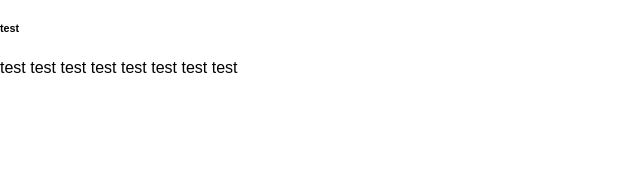
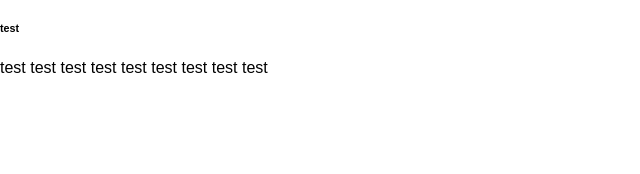
Before and after one commit to yromanchak/js-calculator-ui, a website built with webpack: page src/index.html in a window 1280 px wide. Shown: the part 229-403 px from the top of the page, 0-640 px from the left. Built offline with nearby package versions, Linux system fonts and the light colour scheme.

Commit message:
h16 added

```diff
--- a/src/index.html
+++ b/src/index.html
@@ -24,6 +24,7 @@
     <h13>test</h13>
     <h14>test</h14>
     <h15>test</h15>
+    <h16>test</h16>
     <div class="calculator">
       <div class="calculator__head">
         <div data-previous-operand class="previous-operand"></div>
```
